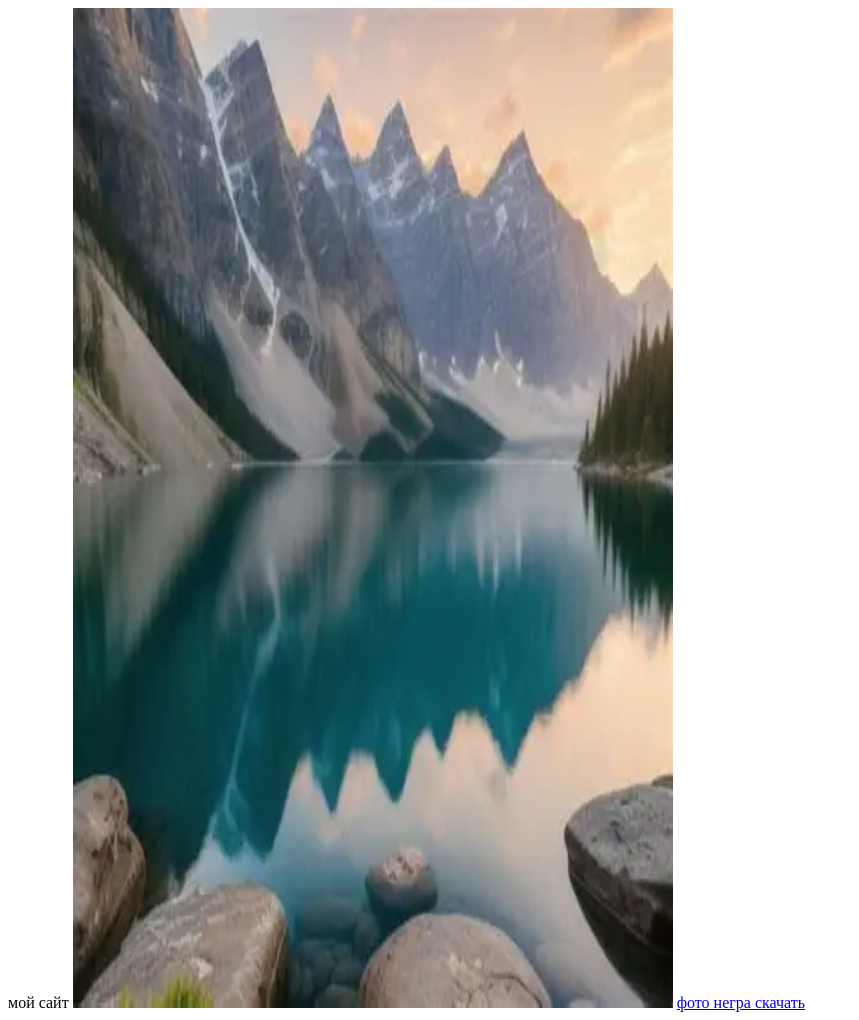
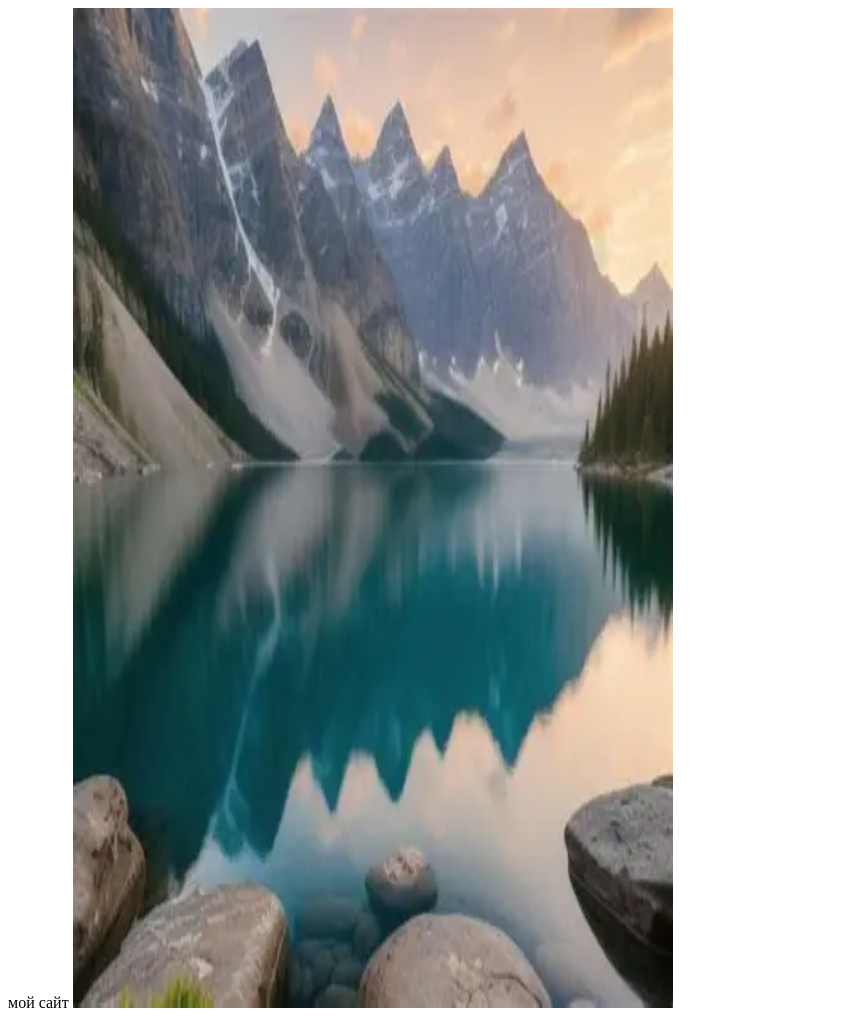
Before and after one commit to mihail3123/mihailpredein123, a plain HTML site: page index.html in a window 1280 px wide. Shown: the whole page, without its empty margins (0-859 px from the left). Drawn offline with Linux system fonts and the light colour scheme.

Commit message:
Update index.html

```diff
--- a/index.html
+++ b/index.html
@@ -4,5 +4,4 @@
     width="600"
     height="1000"
     title="фото">
-<a href="negr.zip" download>фото негра скачать</a>
 <link rel="stylesheet" href="styles.css">
```
